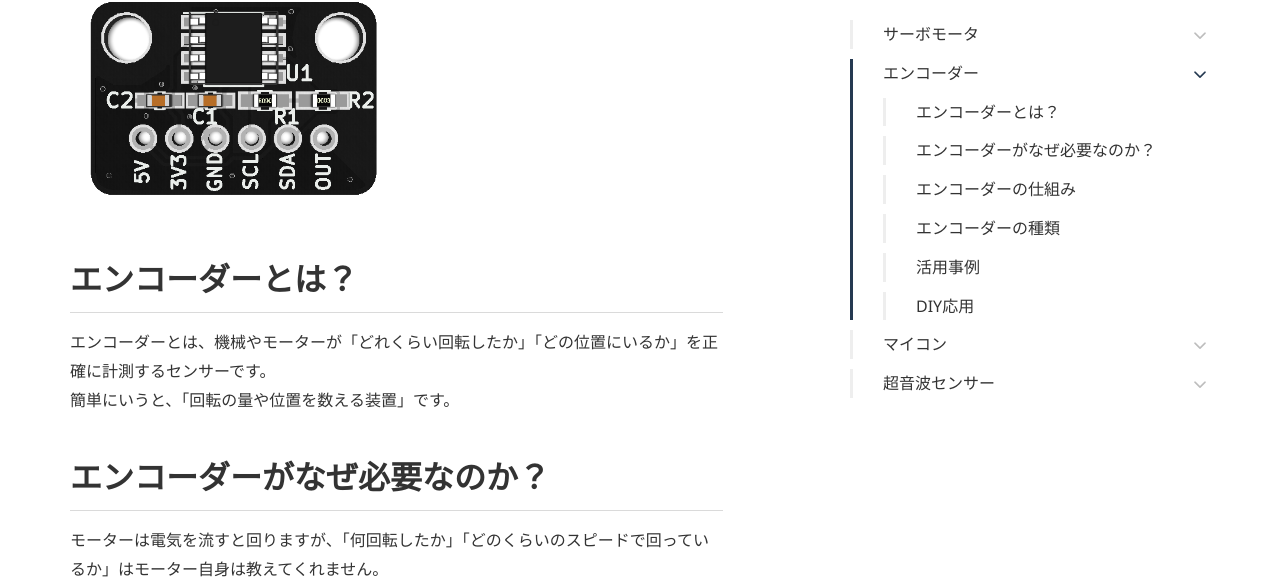
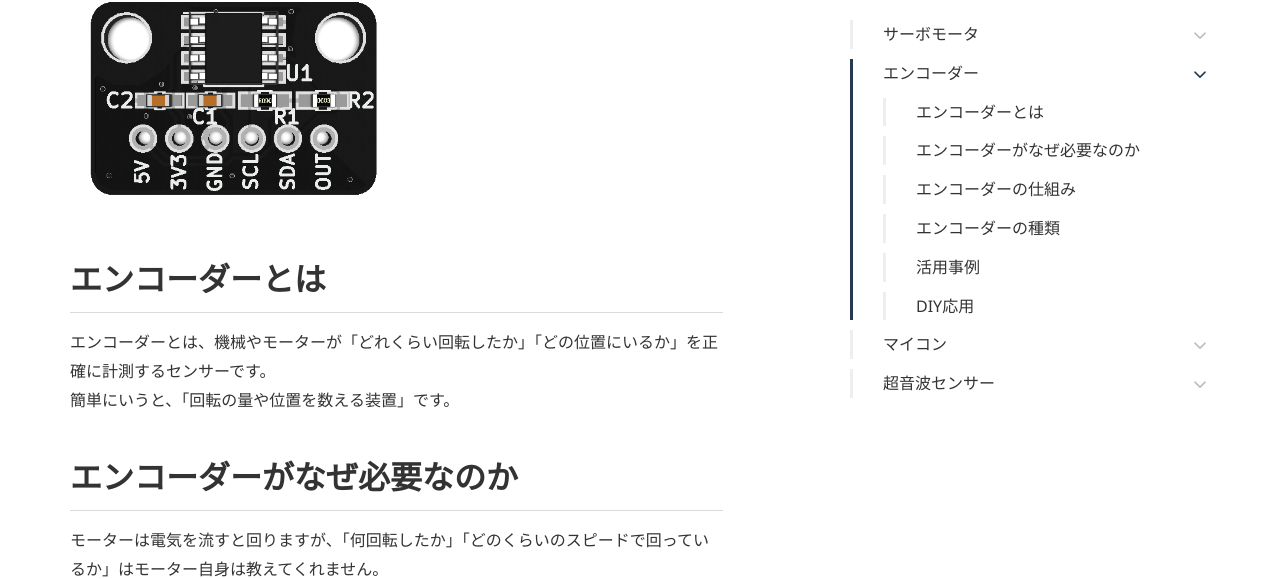
Before and after one commit to LifeTechRobotics/developwithuiflow, a Jekyll site: the page built from component.md, in a window 1280 px wide and 900 px high, scrolled down 3127 px. Shown: the top 579 px of the window. Built offline with Jekyll 4.4.1, drawn with Linux system fonts in a browser that asks for light colours; some web fonts are replaced; some of the changed text lies outside the part shown.

Commit message:
delete comment

```diff
--- a/component.md
+++ b/component.md
@@ -31,7 +31,7 @@ page_nav:
 # サーボモータ
 <img src="../images/component/servo_kit_360.webp" alt="2" width="50%" height="50%">
 
-## サーボモータとは？
+## サーボモータとは
 サーボモータとは、「回転角度や位置を自由に決められるモーター」のことです。
 普通のモーターは回り続けるだけですが、サーボモータは指定された角度の場所でピタッと正確に止まることができます。
 
@@ -86,11 +86,11 @@ page_nav:
 # エンコーダー
 <img src="../images/component/AS5600.png" alt="2" width="50%" height="50%">
 
-## エンコーダーとは？
+## エンコーダーとは
 エンコーダーとは、機械やモーターが「どれくらい回転したか」「どの位置にいるか」を正確に計測するセンサーです。
 簡単にいうと、「回転の量や位置を数える装置」です。
 
-## エンコーダーがなぜ必要なのか？
+## エンコーダーがなぜ必要なのか
 モーターは電気を流すと回りますが、「何回転したか」「どのくらいのスピードで回っているか」はモーター自身は教えてくれません。
 そこで登場するのがエンコーダーです。
 エンコーダーを使うと、モーターやロボットが正確な動きをするために必要な情報が得られます。
@@ -133,7 +133,7 @@ page_nav:
 # マイコン
 <img src="../images/component/atomlite.webp" alt="2" width="50%" height="50%">
 
-## マイコンとは？
+## マイコンとは
 
 マイコン（マイクロコンピューター）とは、「小さなコンピューター」のことです。
 みなさんが普段使っているパソコンやスマートフォンには、大きくて高性能なコンピューターが入っていますが、マイコンはそれよりもずっと小型で、シンプルな機能を持っています。
@@ -179,7 +179,7 @@ page_nav:
 # 超音波センサー
 <img src="../images/component/ultrasonicio.webp" alt="2" width="50%" height="50%">
 
-## 超音波センサーとは？
+## 超音波センサーとは
 
 超音波センサーは、目に見えない「音の波（超音波）」を使って、物との距離を測るための装置です。
 超音波は人間には聞こえないほど高い音で、コウモリやイルカも使っています。
```
Also changed, not shown: future.md (+0 -2 lines).
